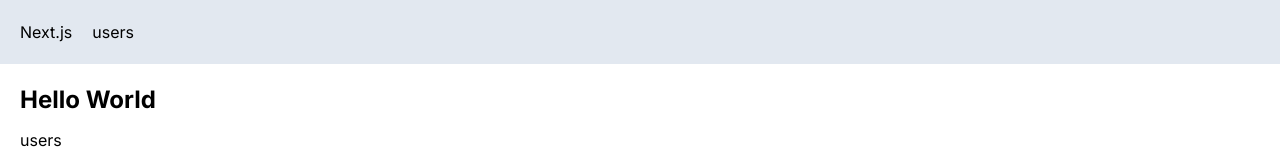
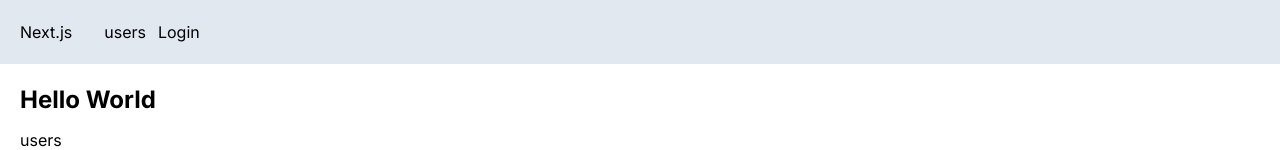
Before and after one commit to SifatNiloy/movie-server, a Next.js app: page / in a window 1280 px wide. Shown: the top 150 px of the page. Built offline with nearby package versions, Linux system fonts and the light colour scheme.

Commit message:
google oAuth varification added for signin

```diff
--- a/app/Navbar.tsx
+++ b/app/Navbar.tsx
@@ -3,9 +3,10 @@ import React from 'react'
 
 const Navbar = () => {
   return (
-    <div className='flex bg-slate-200 p-5'>
+    <div className='flex bg-slate-200 p-5 space-x-3'>
         <Link href="/" className='mr-5'>Next.js</Link>
         <Link href="/users" className='mr-5'>users</Link>
+        <Link href="/api/auth/signin" className='mr-5'>Login</Link>
     </div>
   )
 }
--- /dev/null
+++ b/app/api/auth/[...nextauth]/route.tsx
@@ -0,0 +1,14 @@
+
+import nextAuth from "next-auth";
+import  GoogleProvider from 'next-auth/providers/google';
+
+const handler= nextAuth({
+    providers:[
+        GoogleProvider({
+            clientId: process.env.GOOGLE_CLIENT_ID!,
+            clientSecret: process.env.GOOGLE_CLIENT_SECRET!
+        })
+    ]
+});
+
+export {handler as GET, handler as POST}
--- a/app/upload/page.tsx
+++ b/app/upload/page.tsx
@@ -11,7 +11,9 @@ const UploadPage = () => {
     return (
         <>
             {publicId && <CldImage src={publicId} width={270} height={180} alt='A coffee image'></CldImage>}
-            <CldUploadWidget uploadPreset='y9huu68q' onUpload={(result, widget)=>{
+            <CldUploadWidget uploadPreset='y9huu68q' options={{
+                sources: ['local'], multiple: false, maxFiles: 5, styles: {}
+            }} onUpload={(result, widget)=>{
                 if(result.event !=='success'){
                     return;
                 }
--- a/package.json
+++ b/package.json
@@ -18,6 +18,7 @@
     "eslint-config-next": "14.1.4",
     "fast-sort": "^3.4.0",
     "next": "14.1.4",
+    "next-auth": "^4.24.7",
     "next-cloudinary": "^6.4.1",
     "postcss": "8.4.38",
     "react": "18.2.0",
```
Also changed, not shown: 1 other file (tests, documents, lock files or other folders).
